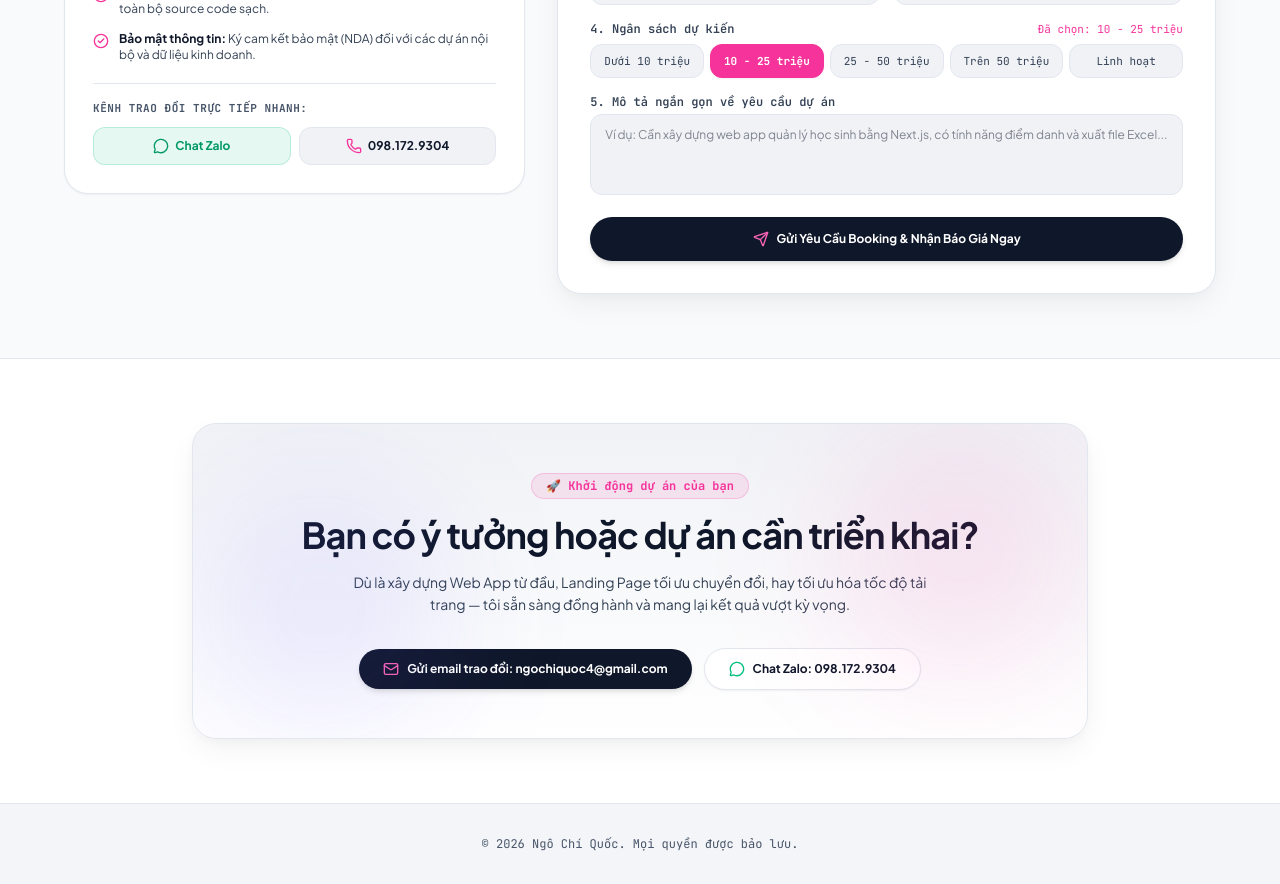
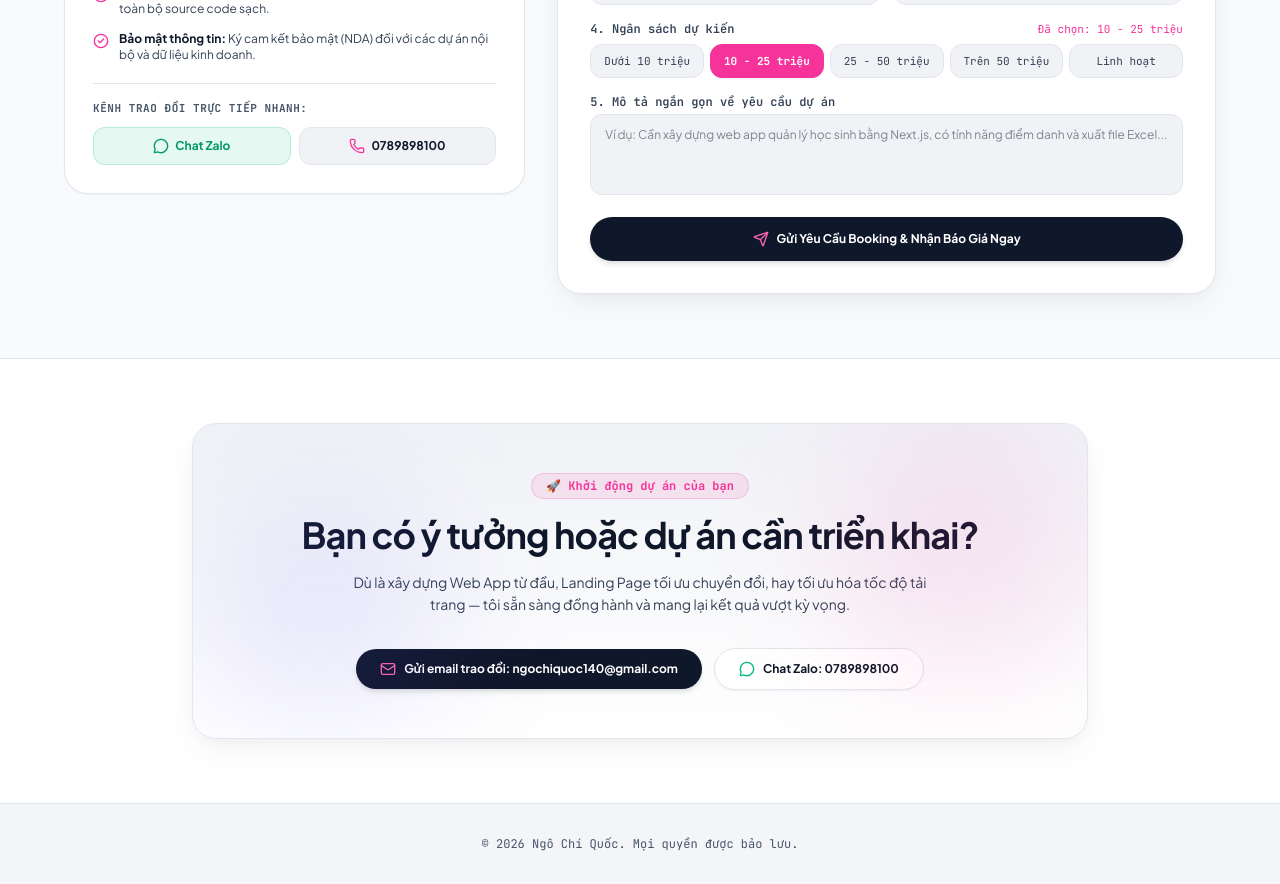
Before and after one commit to NgoQuoc4/portfolio, a Next.js app in the folder client-next/: page /freelance in a window 1280 px wide. Shown: the part 3300-4184 px from the top of the page. Built offline with nearby package versions, Linux system fonts and the light colour scheme.

Commit message:
fix: update contact phone number, Zalo link and email in freelance page

```diff
--- a/client-next/app/freelance/page.tsx
+++ b/client-next/app/freelance/page.tsx
@@ -552,7 +552,7 @@ export default function FreelancePage() {
                   </p>
                   <div className="grid grid-cols-2 gap-2">
                     <a
-                      href="https://zalo.me/0981729304"
+                      href="https://zalo.me/0789898100"
                       target="_blank"
                       rel="noopener noreferrer"
                       className="flex items-center justify-center gap-1.5 py-2.5 px-3 rounded-xl bg-emerald-500/10 hover:bg-emerald-500/20 text-emerald-600 dark:text-emerald-400 border border-emerald-500/20 text-xs font-bold transition-all text-center"
@@ -561,11 +561,11 @@ export default function FreelancePage() {
                       <span>Chat Zalo</span>
                     </a>
                     <a
-                      href="tel:0981729304"
+                      href="tel:0789898100"
                       className="flex items-center justify-center gap-1.5 py-2.5 px-3 rounded-xl bg-surface-2 hover:bg-surface-3 border border-border text-ink text-xs font-bold transition-all text-center"
                     >
                       <Phone className="w-4 h-4 text-pink-500" />
-                      <span>098.172.9304</span>
+                      <span>0789898100</span>
                     </a>
                   </div>
                 </div>
@@ -737,21 +737,21 @@ export default function FreelancePage() {
 
           <div className="flex flex-col sm:flex-row items-center justify-center gap-3">
             <a
-              href="mailto:ngochiquoc4@gmail.com?subject=Liên hệ hợp tác dự án Freelance"
+              href="mailto:ngochiquoc140@gmail.com?subject=Liên hệ hợp tác dự án Freelance"
               className="w-full sm:w-auto inline-flex items-center justify-center gap-2 px-6 py-3 rounded-full bg-ink text-surface-1 font-bold text-xs hover:opacity-90 transition-all shadow-md"
             >
               <Mail className="w-4 h-4 text-pink-400" />
-              <span>Gửi email trao đổi: ngochiquoc4@gmail.com</span>
+              <span>Gửi email trao đổi: ngochiquoc140@gmail.com</span>
             </a>
 
             <a
-              href="https://zalo.me/0981729304"
+              href="https://zalo.me/0789898100"
               target="_blank"
               rel="noopener noreferrer"
               className="w-full sm:w-auto inline-flex items-center justify-center gap-2 px-6 py-3 rounded-full bg-surface-1 border border-border text-ink font-bold text-xs hover:border-pink-500 transition-all shadow-xs"
             >
               <MessageCircle className="w-4 h-4 text-emerald-500" />
-              <span>Chat Zalo: 098.172.9304</span>
+              <span>Chat Zalo: 0789898100</span>
             </a>
           </div>
         </div>
--- a/client-next/components/FreelanceSection.tsx
+++ b/client-next/components/FreelanceSection.tsx
@@ -33,7 +33,7 @@ interface FreelanceSectionProps {
 export const FreelanceSection: React.FC<FreelanceSectionProps> = ({
   calendarLink = 'https://calendar.google.com',
   email = 'ngochiquoc140@gmail.com',
-  phone = '0981729304',
+  phone = '0789898100',
 }) => {
   const [jobs, setJobs] = useState<FreelanceJob[]>(defaultFreelanceJobs);
   const [selectedJobIndex, setSelectedJobIndex] = useState(0);
@@ -423,7 +423,7 @@ export const FreelanceSection: React.FC<FreelanceSectionProps> = ({
 
                 <div className="grid grid-cols-2 gap-2">
                   <a
-                    href="https://zalo.me/0981729304"
+                    href="https://zalo.me/0789898100"
                     target="_blank"
                     rel="noopener noreferrer"
                     className="flex items-center justify-center gap-1.5 py-2 px-3 rounded-xl bg-emerald-500/10 hover:bg-emerald-500/20 text-emerald-600 dark:text-emerald-400 border border-emerald-500/20 text-xs font-semibold transition-colors text-center"
```
